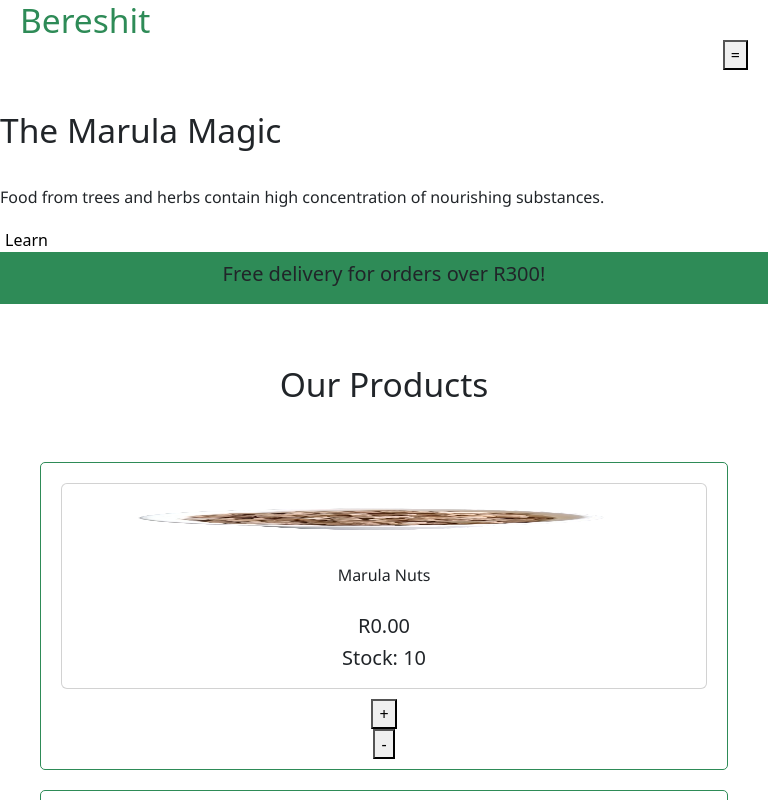
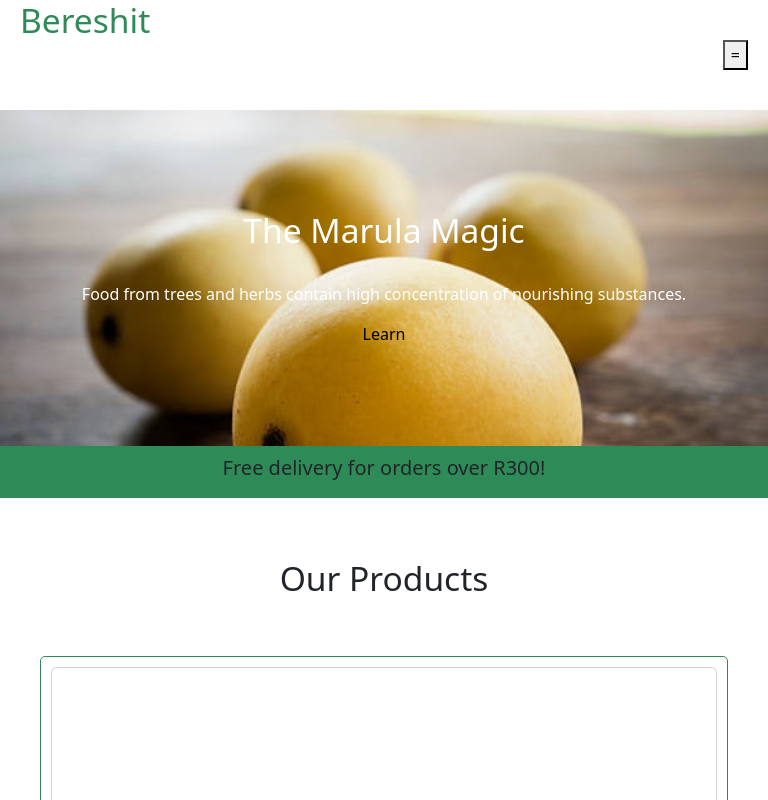
Before and after one commit to malebosambo/bereshit, a React (Vite) app: page / in a window 768 px wide. Shown: the top 800 px of the page. Built offline with nearby package versions, Linux system fonts and the light colour scheme.

Commit message:
Update App.css

```diff
--- a/src/App.css
+++ b/src/App.css
@@ -1,18 +1,3 @@
-a {
-  color: white;
-  text-decoration: none;
-}
-
-
-
-
-
-
-p {
-  font-family: 'Segoe UI', Tahoma, Geneva, Verdana, sans-serif;
-  line-height: 30px;
-}
-
 @media only screen and (max-width: 600px) {
 
   .Contact {
@@ -69,7 +54,6 @@ p {
     border: 1px solid seagreen;
     border-radius: 5px;
     display: flex;
-
     margin-top: 20px;
     padding: 20px;
     width: 100%;
@@ -81,9 +65,6 @@ p {
     margin-right: 30px;
     padding: 20px;
   }
-
-
-
 
   .Icon {
     height: 70px;
@@ -109,6 +90,7 @@ p {
   }
 
   .Menu-Visible {
+    background-color: seagreen;
     display: flex;
     flex-direction: column;
   }
@@ -118,15 +100,18 @@ p {
   }
 
   .Product {
-    border: 1px solid seagreen;
+    bordr: 1px solid seagreen;
     border-radius: 5px;
     margin: 20px;
     text-align: center;
     min-width: 300px;
   }
 
-  .Products {
-    padding: 30px 20px;
+  .Product_Card_Btn {
+    display: flex;
+    justify-content: space-between;
+    padding: 20px;
+    width: 100%;
   }
 
   .Product_Details {
@@ -139,6 +124,10 @@ p {
     overflow-x: scroll;
   }
 
+  .Products {
+    padding: 30px 20px;
+  }
+
   .Recipe {
     padding: 40px 20px;
   }
@@ -147,14 +136,6 @@ p {
     align-items: center;
     margin-top: 30px;
     text-align: center;
-
-  }
-
-  .Product_Card_Btn {
-    display: flex;
-    justify-content: space-between;
-    padding: 20px;
-    width: 100%;
   }
 
   .Sustainable {
@@ -165,6 +146,14 @@ p {
     padding: 100px 50px;
   }
 
+  h1 {
+    font-size: 48px;
+  }
+
+  p {
+    font-size: 20px;
+  }
+
 }
 
 @media only screen and (min-width: 601px) and (max-width: 768px) {
@@ -173,12 +162,19 @@ p {
     background-image: url(/contactus.jpg);
     background-repeat: no-repeat;
     background-size: cover;
-    color: black;
+    color: white;
     padding: 50px 20px;
+  }
+
+  .Contacts > div {
+    align-items: center;
+    display: flex;
+    flex-direction: column;
   }
 
   .Footer {
     align-items: center;
+    background-color: seagreen;
     display: flex;
     flex-direction: column;
     padding: 20px;
@@ -188,11 +184,11 @@ p {
     text-align: center;
   }
 
-  .Harvest {
+  .Marula {
     background-image: url(/marula.jpg);
     background-repeat: no-repeat;
     background-size: cover;
-    color: black;
+    color: white;
     padding: 100px 50px;
     text-align: center;
   }
@@ -213,17 +209,23 @@ p {
   }
 
   .Health_Item {
+    border: 1px solid seagreen;
+    border-radius: 5px;
     display: flex;
+    margin-top: 20px;
+    padding: 20px;
+    width: 100%;
   }
 
-  .Health_Item, img {
-    height: 50px;
-    margin-right: 10px;
-    width: 50px;
+  .Health_Item > div {
+    background-color: grey;
+    border-radius: 50%;
+    margin-right: 30px;
+    padding: 20px;
   }
 
   .Icon {
-    height: 40px;
+    height: 70px;
   }
 
   .Logo {
@@ -246,6 +248,7 @@ p {
   }
 
   .Menu-Visible {
+    background-color: seagreen;
     display: flex;
     flex-direction: column;
   }
@@ -258,21 +261,39 @@ p {
     border: 1px solid seagreen;
     border-radius: 5px;
     margin: 20px;
-    padding: 10px;
+    min-width: 300px;
     text-align: center;
+  }
+
+  .Product_Card_Btn {
+    display: flex;
+    justify-content: space-between;
+    padding: 20px;
+    width: 100%;
+  }
+
+  .Product_Details {
+    display: flex;
+    justify-content: space-between;
+  }
+
+  .Product_List {
+    display: flex;
+    overflow-x: scroll;
   }
 
   .Products {
     padding: 30px 20px;
   }
 
-  .Product-List {
-    display: flex;
-    overflow-x: scroll;
+  .Recipe {
+    padding: 40px 20px;
   }
 
-  .Recipe {
-    padding: 40px 20px;
+  .Recipe > div {
+    align-items: center;
+    margin-top: 30px;
+    text-align: center;
   }
 
   .Sustainable {
```
